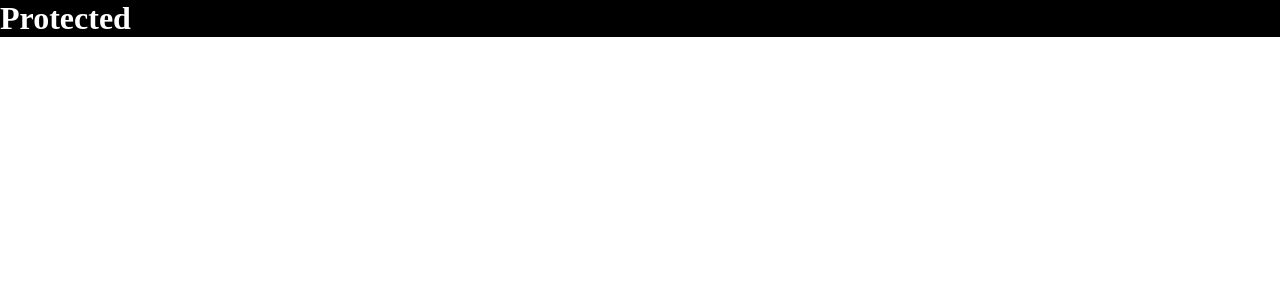
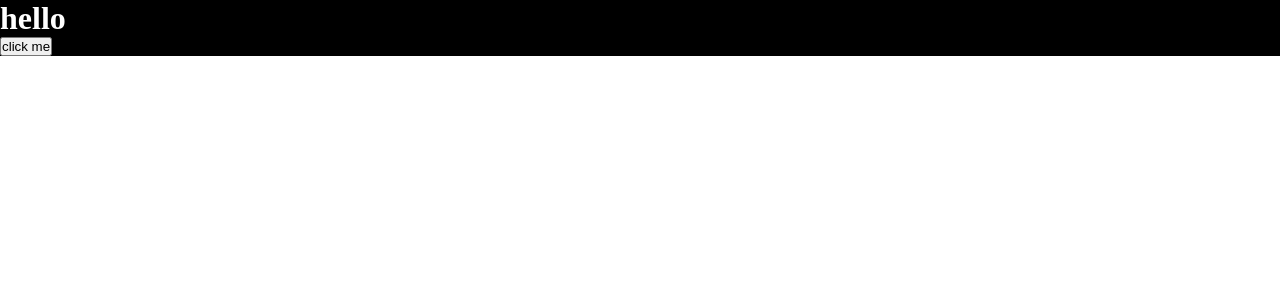
Before and after one commit to lisarnjs/Bitcoin-Crypto, a React (Create React App) app: page / in a window 1280 px wide. Shown: the top 300 px of the page. Built offline with nearby package versions, Linux system fonts and the light colour scheme.

Commit message:
Review  simple practice of TypeScript

```diff
--- a/src/App.tsx
+++ b/src/App.tsx
@@ -8,10 +8,22 @@
 	color: ${props => props.theme.textColor};
 `;
 
+interface DummyProps {
+	text?: string;
+}
+
+function Dummy({text = "bye"}: DummyProps) {
+	return <H1>{text}</H1>
+}
+
 function App() {
+	const onClick = (event: React.MouseEvent<HTMLButtonElement>) => {
+		console.log(event);
+	}
 	return (
 		<Container>
-			<H1>Protected</H1>
+			<Dummy text="hello"  />
+			<button onClick={onClick}>click me</button>
     </Container>
 	);
 }
```
